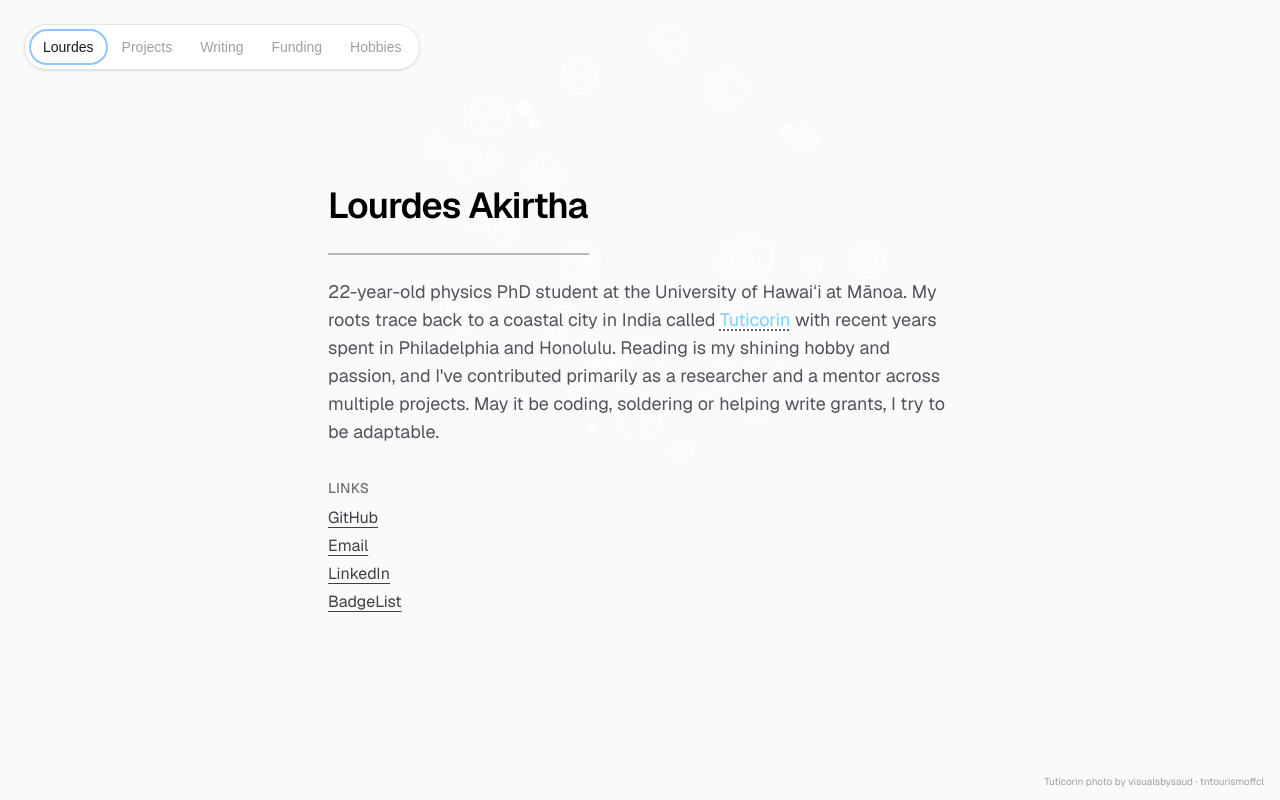
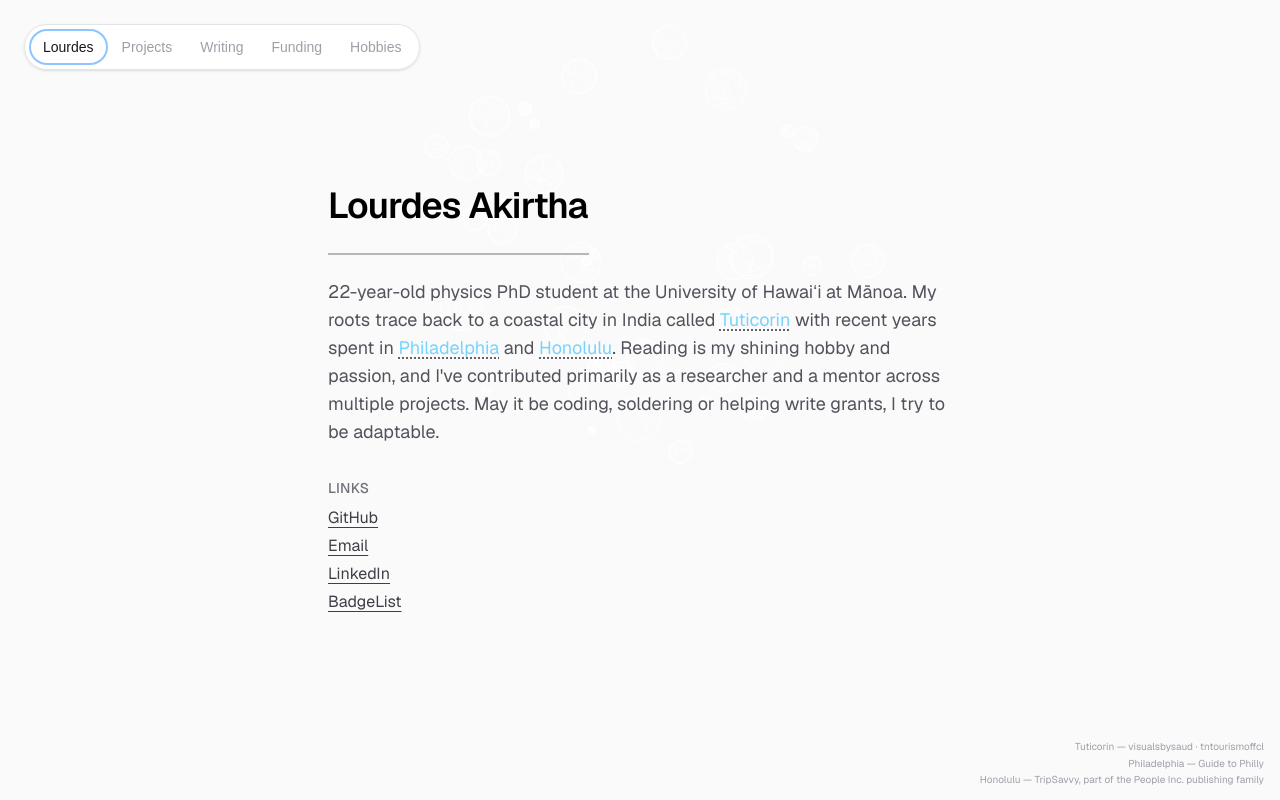
Before and after one commit to lourdesak/lourdesak.github.io, a Next.js app: page / in a window 1280 px wide. Built offline with nearby package versions, Linux system fonts and the light colour scheme.

Commit message:
Add hover photos for Philadelphia and Honolulu
Both are landscape, so HoverPhoto takes a panelWidth prop and they use a
wider panel than the portrait Tuticorin shot. Credits for all three
photos now sit in the bottom right corner.

```diff
--- a/src/app/components/HoverPhoto.tsx
+++ b/src/app/components/HoverPhoto.tsx
@@ -11,12 +11,16 @@ export default function HoverPhoto({
   alt,
   width,
   height,
+  // Tailwind width for the popup. Portrait shots want a narrower panel than
+  // landscape ones, or they end up taller than the viewport.
+  panelWidth = "w-56",
 }: {
   children: ReactNode;
   src: string;
   alt: string;
   width: number;
   height: number;
+  panelWidth?: string;
 }) {
   const [open, setOpen] = useState(false);
 
@@ -39,7 +43,7 @@ export default function HoverPhoto({
 
       <span
         aria-hidden={!open}
-        className={`pointer-events-none absolute bottom-full left-1/2 z-30 mb-3 block w-56 origin-bottom transition duration-300 ease-out ${
+        className={`pointer-events-none absolute bottom-full left-1/2 z-30 mb-3 block ${panelWidth} origin-bottom transition duration-300 ease-out ${
           open
             ? "-translate-x-1/2 translate-y-0 rotate-[-2deg] scale-100 opacity-100"
             : "-translate-x-1/2 translate-y-3 rotate-0 scale-95 opacity-0"
--- a/src/app/page.tsx
+++ b/src/app/page.tsx
@@ -20,8 +20,27 @@ export default function Home() {
             >
               <span className="text-sky-300">Tuticorin</span>
             </HoverPhoto>{" "}
-            with recent years spent in Philadelphia and Honolulu.
-            Reading is my shining hobby and passion, and I&apos;ve contributed
+            with recent years spent in{" "}
+            <HoverPhoto
+              src="/philadelphia.jpg"
+              alt="The Philadelphia skyline seen across a park lawn on a clear spring day"
+              width={800}
+              height={533}
+              panelWidth="w-72"
+            >
+              <span className="text-sky-300">Philadelphia</span>
+            </HoverPhoto>{" "}
+            and{" "}
+            <HoverPhoto
+              src="/honolulu.jpg"
+              alt="Aerial view of Honolulu with Diamond Head rising behind the city"
+              width={750}
+              height={494}
+              panelWidth="w-72"
+            >
+              <span className="text-sky-300">Honolulu</span>
+            </HoverPhoto>
+            . Reading is my shining hobby and passion, and I&apos;ve contributed
             primarily as a researcher and a mentor across multiple projects. May it be coding,
             soldering or helping write grants, I try to be adaptable.
           </p>
@@ -68,8 +87,10 @@ export default function Home() {
         </section>
       </main>
 
-      <footer className="absolute bottom-3 right-4 z-10 text-[10px] leading-tight text-zinc-400 dark:text-zinc-600">
-        Tuticorin photo by visualsbysaud &middot; tntourismoffcl
+      <footer className="absolute bottom-3 right-4 z-10 max-w-[90vw] text-right text-[10px] leading-relaxed text-zinc-400 dark:text-zinc-600">
+        <p>Tuticorin &mdash; visualsbysaud &middot; tntourismoffcl</p>
+        <p>Philadelphia &mdash; Guide to Philly</p>
+        <p>Honolulu &mdash; TripSavvy, part of the People Inc. publishing family</p>
       </footer>
     </div>
   );
```
Also changed, not shown: public/honolulu.jpg (added), public/philadelphia.jpg (added).
